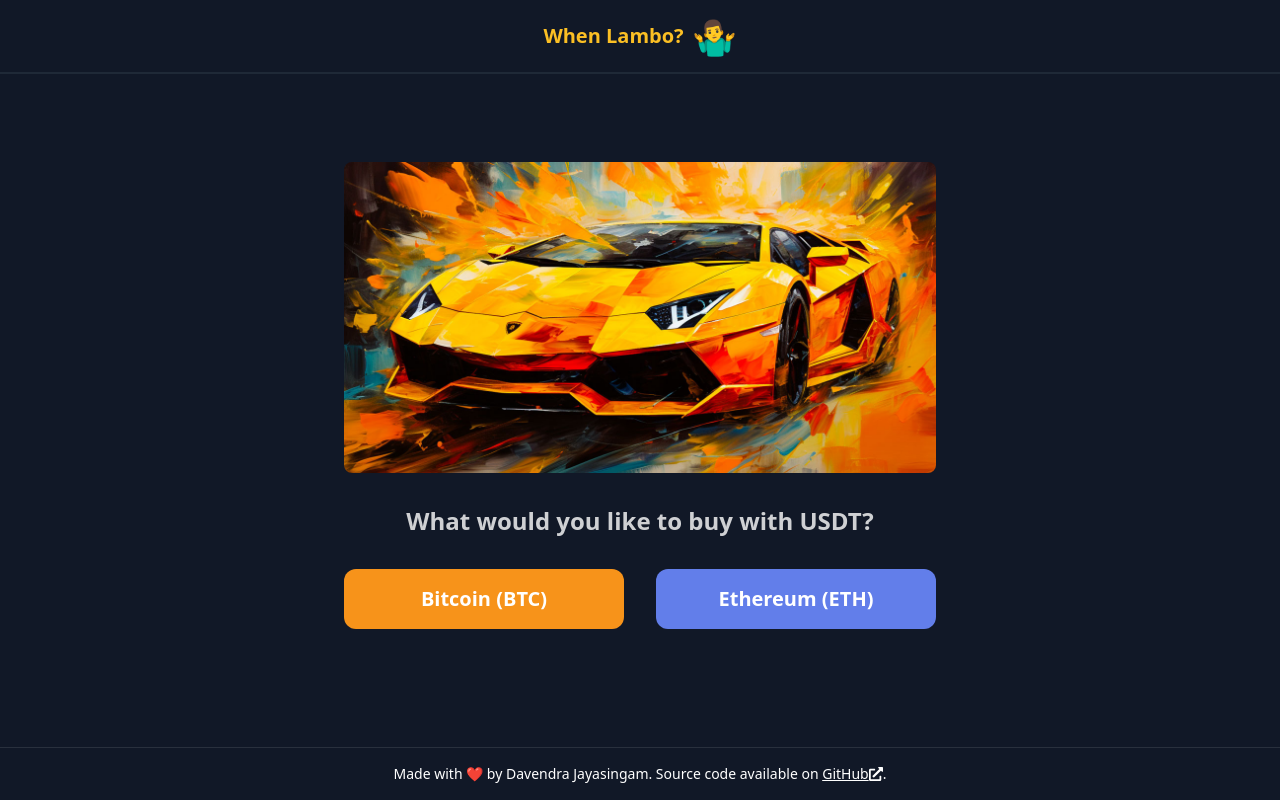
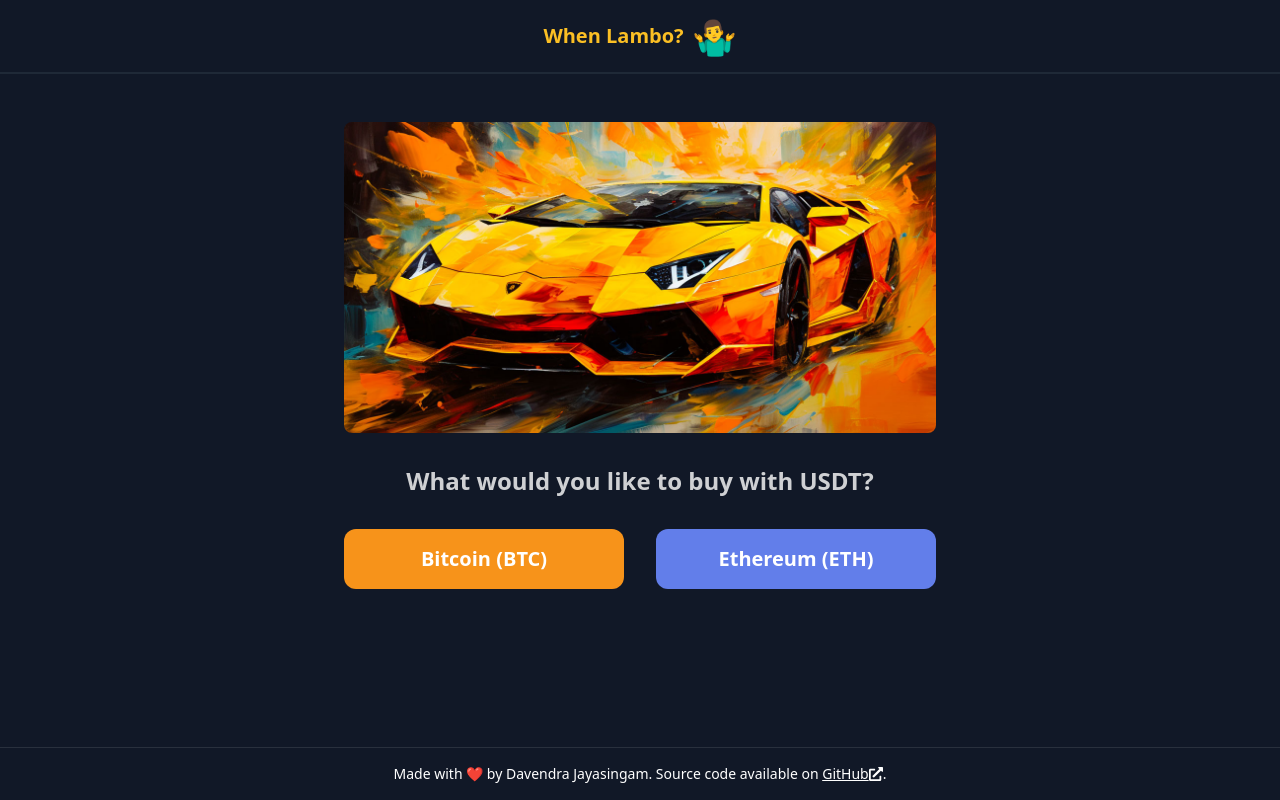
Before and after one commit to davendrajayasingam/whenlambo, a Next.js app: page / in a window 1280 px wide. Built offline with nearby package versions, Linux system fonts and the light colour scheme; no server answers.

Commit message:
Tidy up a bit of the homepage

```diff
--- a/app/page.tsx
+++ b/app/page.tsx
@@ -5,7 +5,7 @@
 
 export default async function HomePage()
 {
-  return <div className='p-6 mt-16 h-full space-y-8 max-w-screen-sm mx-auto'>
+  return <div className='p-6 mt-6 h-full space-y-8 max-w-screen-sm mx-auto'>
 
     <Image
       src={introImage}
```
